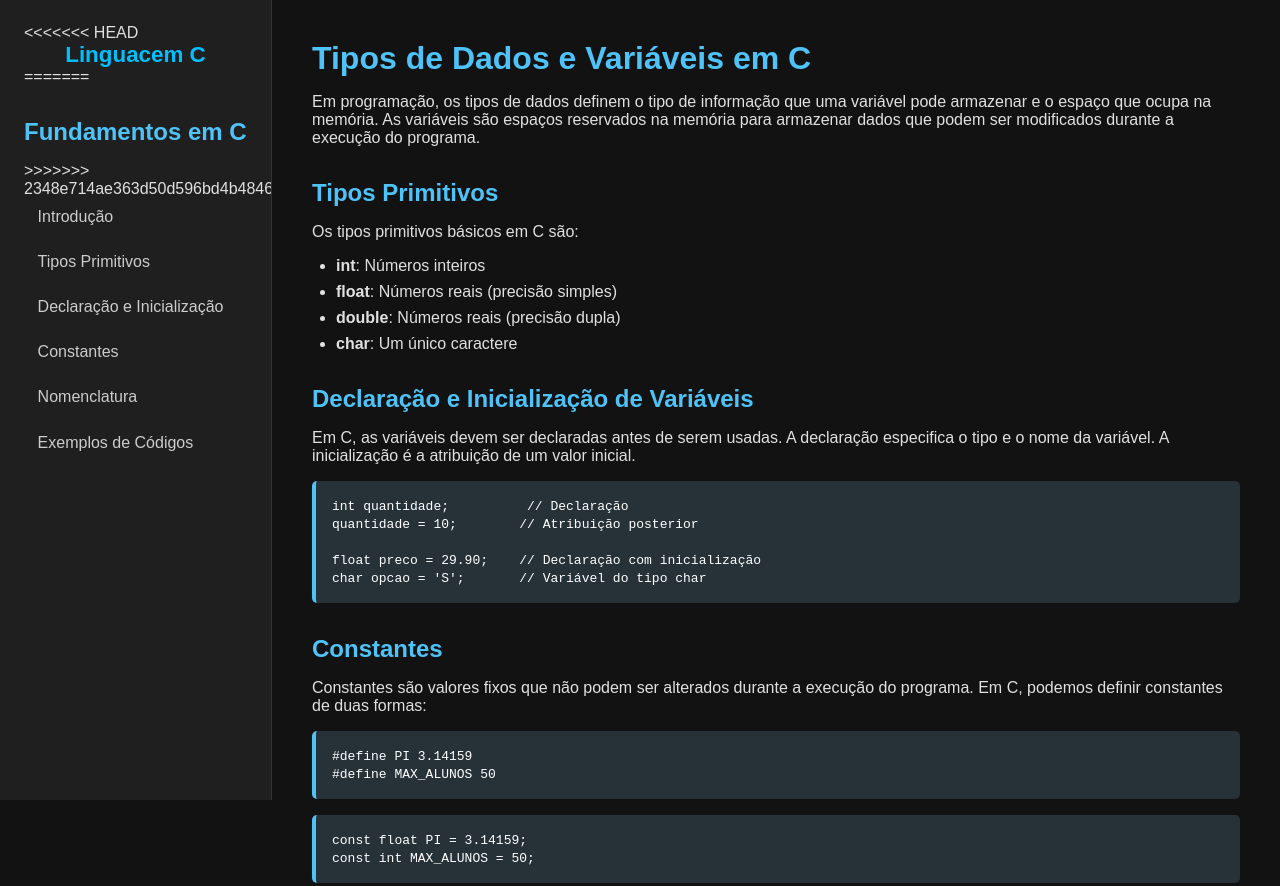
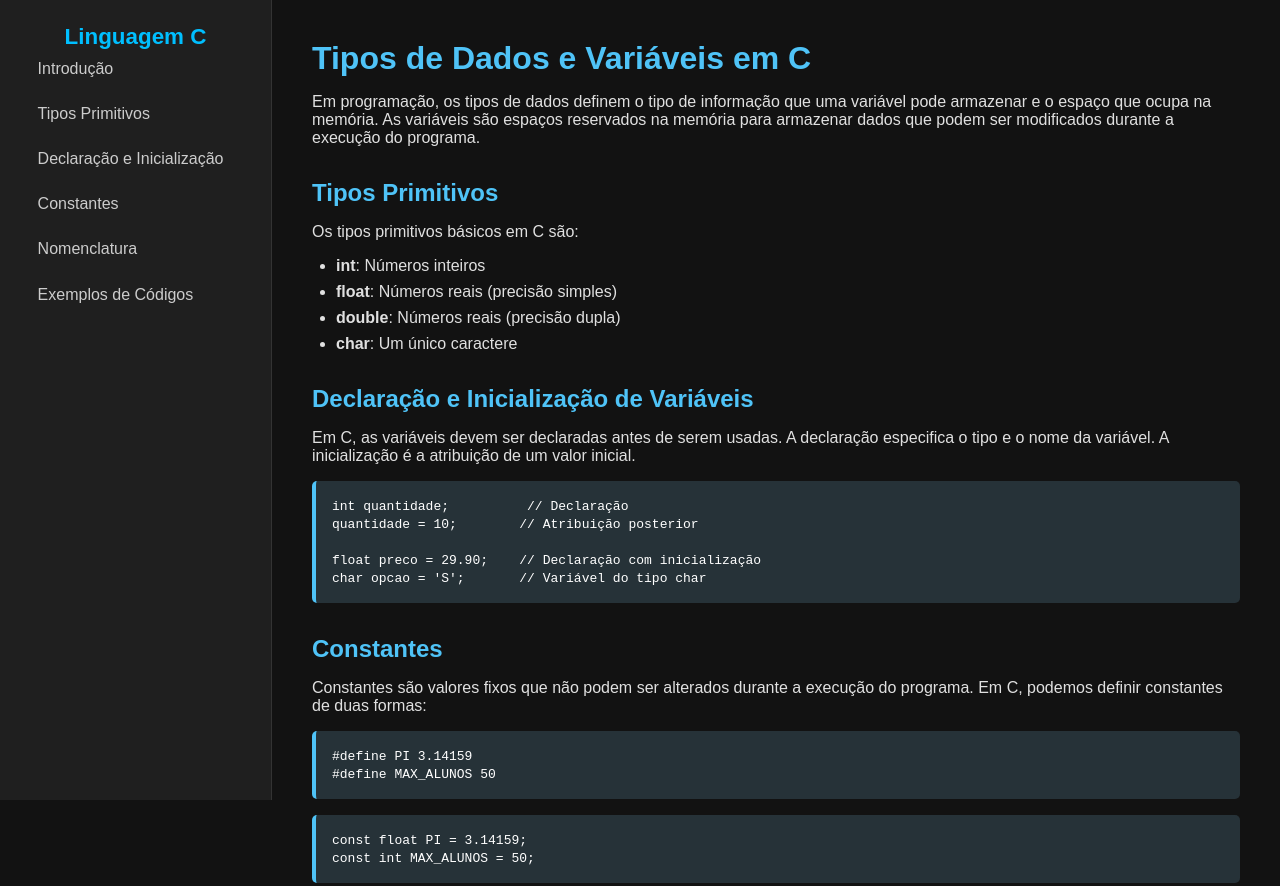
Before and after one commit to VictorTI26/Learn-C-site, a plain HTML site: page Variaveis - Meyer/index.html in a window 1280 px wide. Shown: the top 886 px of the page. Drawn offline with Linux system fonts and the light colour scheme.

Commit message:
linguacem

```diff
--- a/Variaveis - Meyer/index.html
+++ b/Variaveis - Meyer/index.html
@@ -9,11 +9,7 @@
 <body>
     <div class="page-container">
         <aside id="nav-bar" class="nav-bar-container">
-<<<<<<< HEAD
-        <a class="tittle" href="../Homepage/home.html">Linguacem C</a>
-=======
-            <h2>Fundamentos em C</h2>
->>>>>>> 2348e714ae363d50d596bd4b48469af3c37ff618
+        <a class="tittle" href="../Homepage/home.html">Linguagem C</a>
             <nav>
                 <ul>
                     <li><a href="#introducao">Introdução</a></li>
```
Also changed, not shown: ElseIF - Felipe/else2.html (+1 -1 lines), Homepage/home.html (+1 -1 lines), Introducao C - Ricardo/programaçaoC.html (+1 -1 lines), Lógica - Victor Micheluzzi/logica.html (+1 -1 lines), Operadores - Vitor Uler/operadoresexpressoes.html (+1 -1 lines), Repeticao - Heitor/EstruturasDeRepeticao.html (+1 -1 lines), Saida de dados - Stahelin/Entrada e saida de dados.html (+1 -1 lines).
